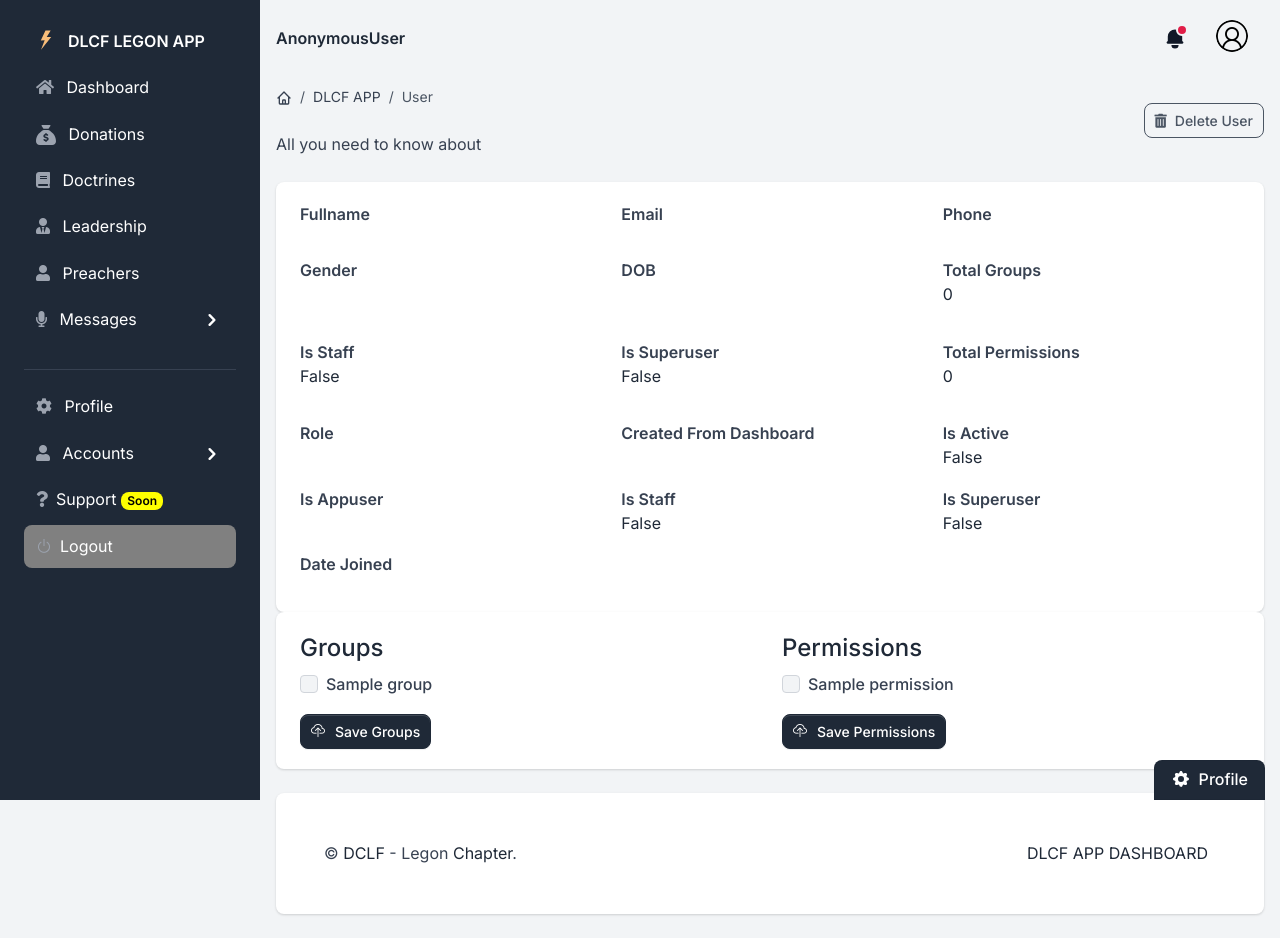
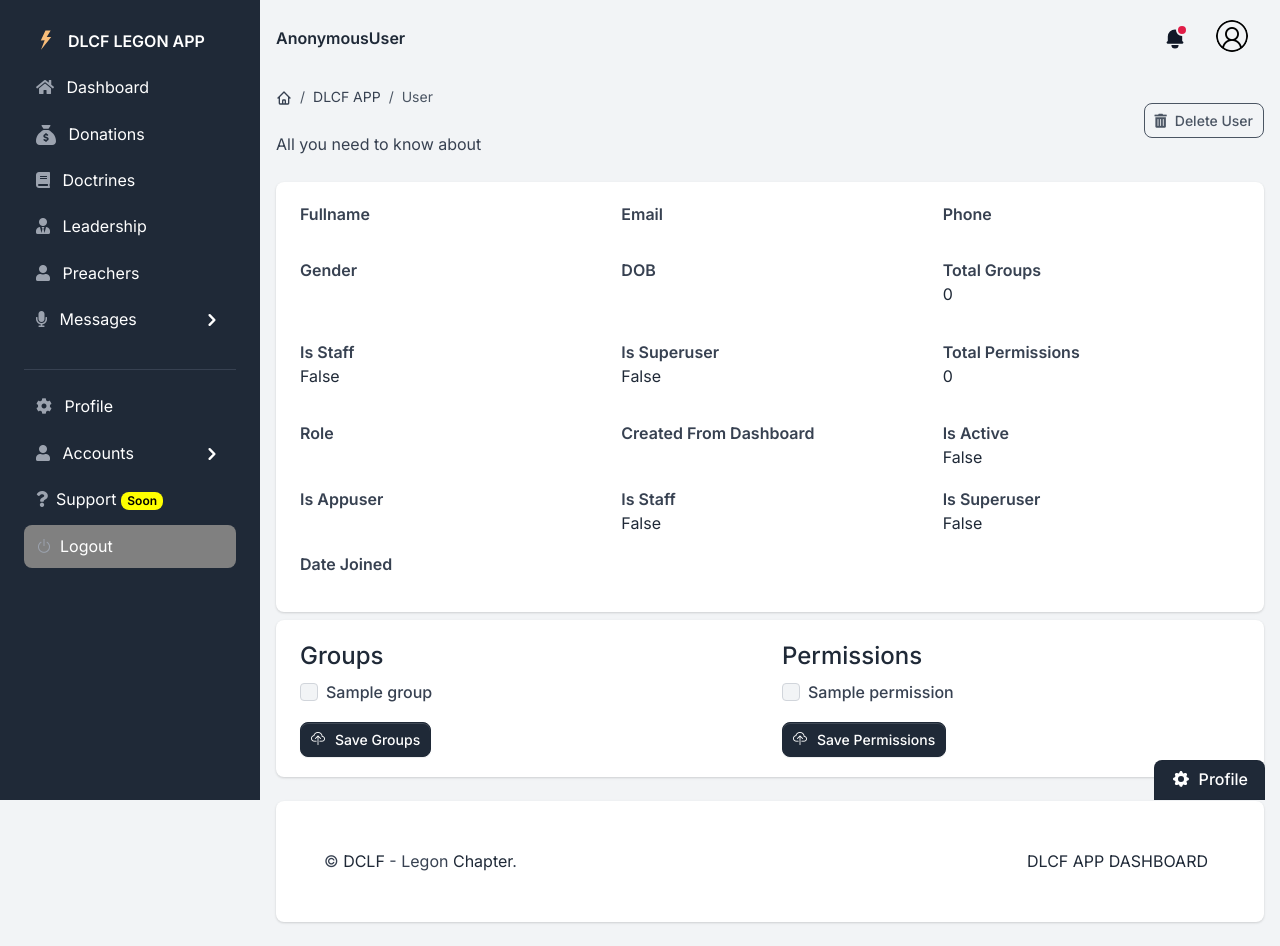
Before and after one commit to DCLF-LEGON/app_backend, a Django app: template core/dashboard/templates/dashboard/details/details_user.html in a window 1280 px wide. Run offline with Django 4.2, Linux system fonts and the light colour scheme; the template is opened without the code that fills it: most values are stand-ins (such as "Sample title", 1, 10 or a date in 2020); some libraries are stand-ins or nearby versions.

Commit message:
Update details_user.html

```diff
--- a/core/dashboard/templates/dashboard/details/details_user.html
+++ b/core/dashboard/templates/dashboard/details/details_user.html
@@ -112,7 +112,7 @@
 </div>
 
 <!-- groups and permisions block -->
-<div class="card card-body border-0 shadow table-wrapper table-responsive">
+<div class="card card-body border-0 shadow table-wrapper table-responsive mt-2">
     <div class="row">
         <div class="col-6">
             <h2 class="h4">Groups</h2>
```
